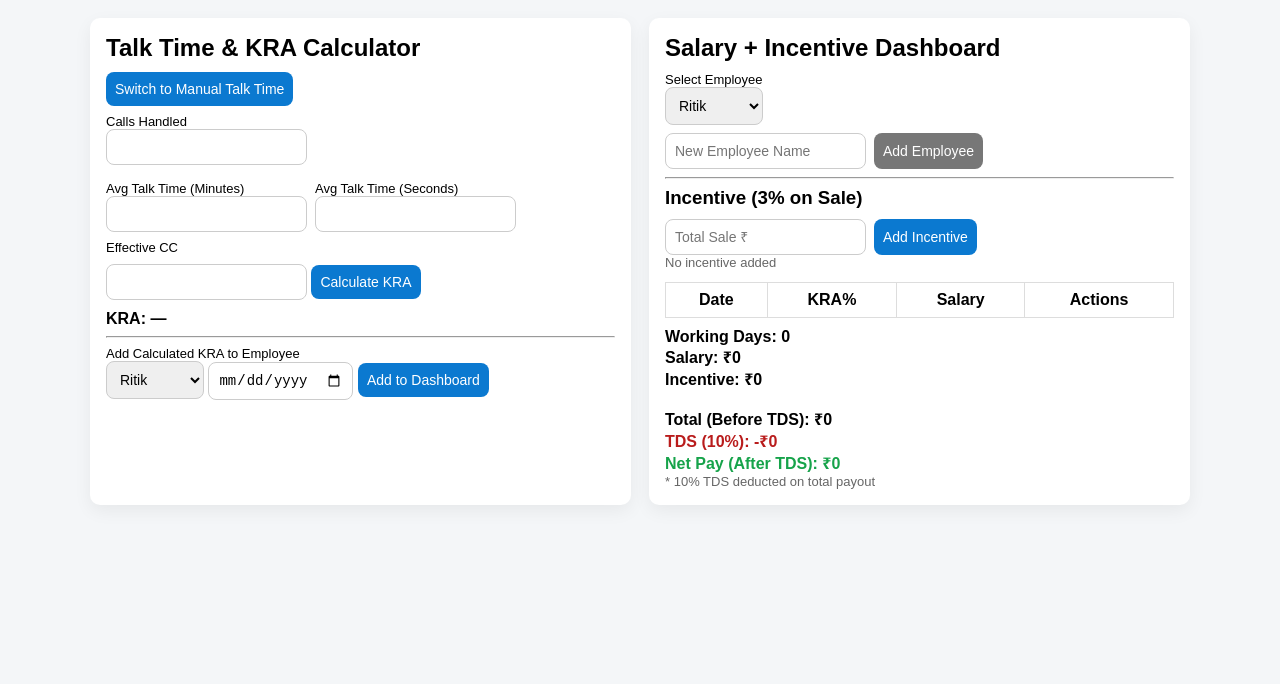
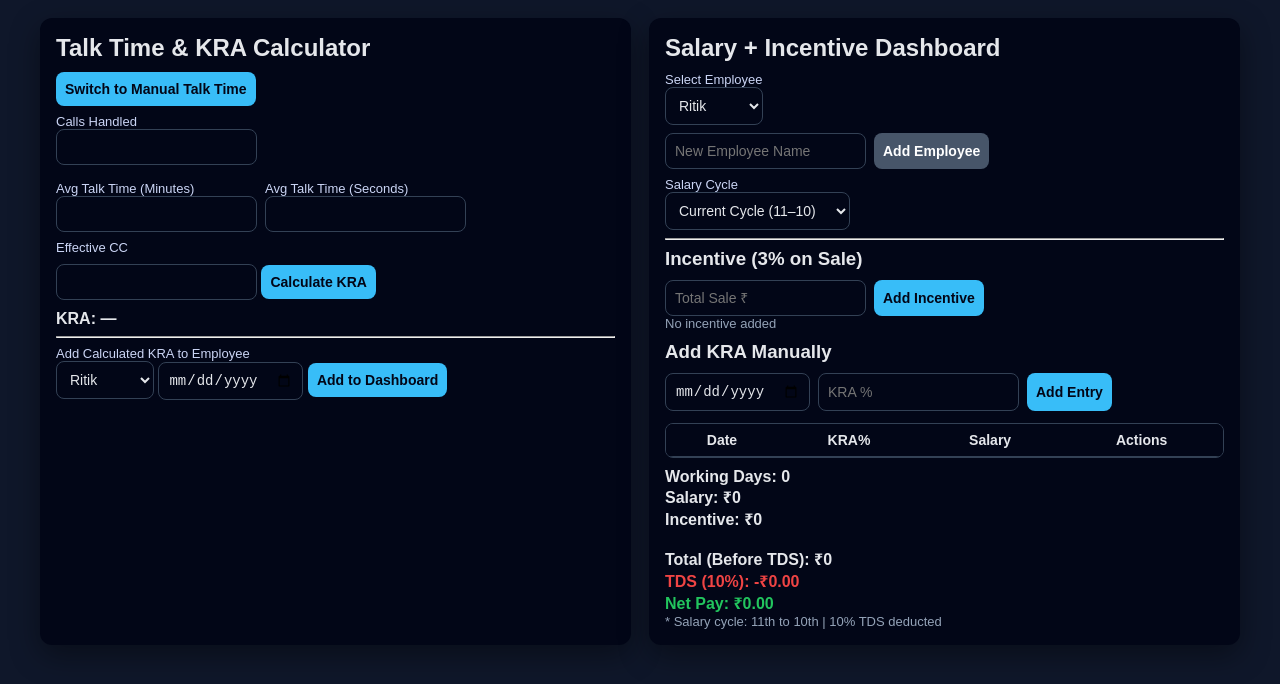
Before and after one commit to ritiksahu546/kra-salary-dashboard, a plain HTML site: page index.html in a window 1280 px wide. Drawn offline with Linux system fonts and the light colour scheme.

Commit message:
Update index.html

```diff
--- a/index.html
+++ b/index.html
@@ -6,21 +6,31 @@
 <meta name="viewport" content="width=device-width, initial-scale=1">
 
 <style>
-:root{--bg:#f4f6f8;--card:#fff;--accent:#0b79d0;--green:#16a34a;--red:#b91c1c}
+:root{--bg:#0f172a;--card:#020617;--accent:#38bdf8;--green:#22c55e;--red:#ef4444;--text:#e5e7eb}
 *{box-sizing:border-box}
-body{margin:0;padding:18px;font-family:Arial,system-ui;background:var(--bg)}
-.wrap{max-width:1100px;margin:auto;display:grid;grid-template-columns:1fr 1fr;gap:18px}
-.card{background:var(--card);padding:16px;border-radius:10px;box-shadow:0 6px 18px rgba(0,0,0,.06)}
+body{margin:0;padding:18px;font-family:Arial,system-ui;background:var(--bg);color:var(--text)}
+.wrap{max-width:1200px;margin:auto;display:grid;grid-template-columns:1fr 1fr;gap:18px}
+.card{background:var(--card);padding:16px;border-radius:12px;box-shadow:0 10px 30px rgba(0,0,0,.4)}
 h2,h3{margin:0 0 10px}
-label{font-size:13px;margin-top:8px;display:block}
-input,select,button{padding:9px;border:1px solid #ccc;border-radius:8px;font-size:14px}
-button{background:var(--accent);color:#fff;border:none;cursor:pointer}
-button.secondary{background:#777}
+label{font-size:13px;margin-top:8px;display:block;color:#cbd5f5}
+input,select,button{padding:9px;border-radius:8px;border:1px solid #334155;background:#020617;color:#e5e7eb;font-size:14px}
+button{background:var(--accent);border:none;color:#020617;font-weight:600;cursor:pointer}
+button.secondary{background:#475569;color:#fff}
 .row{display:flex;gap:8px;margin-top:8px;flex-wrap:wrap}
-table{width:100%;border-collapse:collapse;margin-top:12px}
-th,td{border:1px solid #ddd;padding:8px;text-align:center}
 .result{margin-top:10px;font-weight:bold}
-.muted{font-size:13px;color:#666}
+.muted{font-size:13px;color:#94a3b8}
+
+.table-wrapper{
+  max-height:320px;
+  overflow-y:auto;
+  margin-top:12px;
+  border:1px solid #334155;
+  border-radius:8px;
+}
+table{width:100%;border-collapse:collapse}
+th,td{padding:8px;text-align:center;border-bottom:1px solid #334155;font-size:14px}
+thead th{position:sticky;top:0;background:#020617;z-index:2}
+
 @media(max-width:900px){.wrap{grid-template-columns:1fr}}
 </style>
 </head>
@@ -54,7 +64,6 @@ th,td{border:1px solid #ddd;padding:8px;text-align:center}
 <div id="manualMode" style="display:none">
   <label>Total Talk Time (Minutes)</label>
   <input id="manualTT" type="number" step="0.01">
-  <div class="muted">Example: 83.50</div>
 </div>
 
 <label>Effective CC</label>
@@ -83,6 +92,12 @@ th,td{border:1px solid #ddd;padding:8px;text-align:center}
   <button class="secondary" onclick="addNewEmployee()">Add Employee</button>
 </div>
 
+<label>Salary Cycle</label>
+<select id="cycleSelect" onchange="renderTable()">
+  <option value="current">Current Cycle (11–10)</option>
+  <option value="previous">Previous Cycle (11–10)</option>
+</select>
+
 <hr>
 
 <h3>Incentive (3% on Sale)</h3>
@@ -92,15 +107,24 @@ th,td{border:1px solid #ddd;padding:8px;text-align:center}
 </div>
 <div id="incInfo" class="muted"></div>
 
+<h3 style="margin-top:10px">Add KRA Manually</h3>
+<div class="row">
+  <input type="date" id="manualKraDate">
+  <input type="number" id="manualKraPercent" placeholder="KRA %">
+  <button onclick="addKRAManual()">Add Entry</button>
+</div>
+
+<div class="table-wrapper">
 <table>
 <thead>
 <tr><th>Date</th><th>KRA%</th><th>Salary</th><th>Actions</th></tr>
 </thead>
 <tbody id="kraTableBody"></tbody>
 </table>
+</div>
 
 <div class="result" id="totalSalary"></div>
-<div class="muted">* 10% TDS deducted on total payout</div>
+<div class="muted">* Salary cycle: 11th to 10th | 10% TDS deducted</div>
 </section>
 
 </div>
@@ -124,10 +148,8 @@ populateEmployees();renderTable();
 function toggleMode(){
   manualMode=!manualMode;
   autoMode.style.display=manualMode?"none":"block";
-  manualModeDiv=document.getElementById("manualMode");
-  manualModeDiv.style.display=manualMode?"block":"none";
+  manualMode.style.display=manualMode?"block":"none";
   toggleBtn.innerText=manualMode?"Switch to Auto Talk Time":"Switch to Manual Talk Time";
-  kraResult.innerText="KRA: —";
 }
 
 function calculateKRA(){
@@ -156,35 +178,70 @@ function salaryFromKRA(k){
 }
 
 function addCalculated(){
-  if(lastKRA===null){alert("Calculate KRA first");return;}
+  if(lastKRA===null)return alert("Calculate KRA first");
   const name=employeeSelect.value;
-  let date=kraDate.value||new Date().toISOString().slice(0,10);
-  if(data.some(d=>d.name===name&&d.date===date)){alert("Entry exists");return;}
+  const date=kraDate.value||new Date().toISOString().slice(0,10);
+  if(data.some(d=>d.name===name&&d.date===date))return alert("Entry exists");
   data.push({name,date,kra:lastKRA,salary:salaryFromKRA(lastKRA)});
   save();renderTable();
 }
 
+function addKRAManual(){
+  const name=employeeName.value;
+  const date=manualKraDate.value;
+  const kra=parseFloat(manualKraPercent.value);
+  if(!date||isNaN(kra))return alert("Invalid input");
+  if(data.some(d=>d.name===name&&d.date===date))return alert("Entry exists");
+  data.push({name,date,kra,salary:salaryFromKRA(kra)});
+  manualKraDate.value=manualKraPercent.value="";
+  save();renderTable();
+}
+
 function addIncentive(){
-  const sale=+saleInput.value;if(!sale){alert("Enter sale");return;}
+  const sale=+saleInput.value;if(!sale)return alert("Enter sale");
   incentives[employeeName.value]=+(sale*0.03).toFixed(2);
   save();renderTable();
 }
 
 function addNewEmployee(){
   const n=newEmployeeName.value.trim();
-  if(!n||employees.includes(n)){alert("Invalid/Exists");return;}
+  if(!n||employees.includes(n))return alert("Invalid / Exists");
   employees.push(n);save();populateEmployees();
   employeeName.value=employeeSelect.value=n;
   newEmployeeName.value="";
 }
 
+function getCycleRange(type){
+  const t=new Date();let start,end;
+  if(type==="previous"){
+    start=new Date(t.getFullYear(),t.getMonth()-1,11);
+    end=new Date(t.getFullYear(),t.getMonth(),10);
+  }else{
+    if(t.getDate()>=11){
+      start=new Date(t.getFullYear(),t.getMonth(),11);
+      end=new Date(t.getFullYear(),t.getMonth()+1,10);
+    }else{
+      start=new Date(t.getFullYear(),t.getMonth()-1,11);
+      end=new Date(t.getFullYear(),t.getMonth(),10);
+    }
+  }
+  return {start,end};
+}
+
 function renderTable(){
   const emp=employeeName.value;
+  const cycle=document.getElementById("cycleSelect").value;
+  const {start,end}=getCycleRange(cycle);
+
   kraTableBody.innerHTML="";
-  let salaryTotal=0,days=new Set();
+  let salary=0,days=new Set();
 
-  data.filter(d=>d.name===emp).forEach(d=>{
-    salaryTotal+=d.salary;days.add(d.date);
+  data.filter(d=>{
+    if(d.name!==emp)return false;
+    const dt=new Date(d.date);
+    return dt>=start&&dt<=end;
+  }).forEach(d=>{
+    salary+=d.salary;days.add(d.date);
     kraTableBody.innerHTML+=`
       <tr>
         <td>${d.date}</td>
@@ -198,19 +255,17 @@ function renderTable(){
   });
 
   const inc=incentives[emp]||0;
-  const gross=salaryTotal+inc;
-  const tds=+(gross*0.10).toFixed(2);
-  const net=+(gross-tds).toFixed(2);
+  const gross=salary+inc;
+  const tds=(gross*0.10).toFixed(2);
+  const net=(gross-tds).toFixed(2);
 
   totalSalary.innerHTML=`
-    Working Days: <b>${days.size}</b><br>
-    Salary: ₹${salaryTotal}<br>
+    Working Days: ${days.size}<br>
+    Salary: ₹${salary}<br>
     Incentive: ₹${inc}<br><br>
     <b>Total (Before TDS): ₹${gross}</b><br>
     <span style="color:var(--red)">TDS (10%): -₹${tds}</span><br>
-    <span style="color:var(--green);font-size:16px">
-      Net Pay (After TDS): ₹${net}
-    </span>
+    <span style="color:var(--green)">Net Pay: ₹${net}</span>
   `;
   incInfo.innerText=inc?`Incentive Added: ₹${inc}`:"No incentive added";
 }
```
